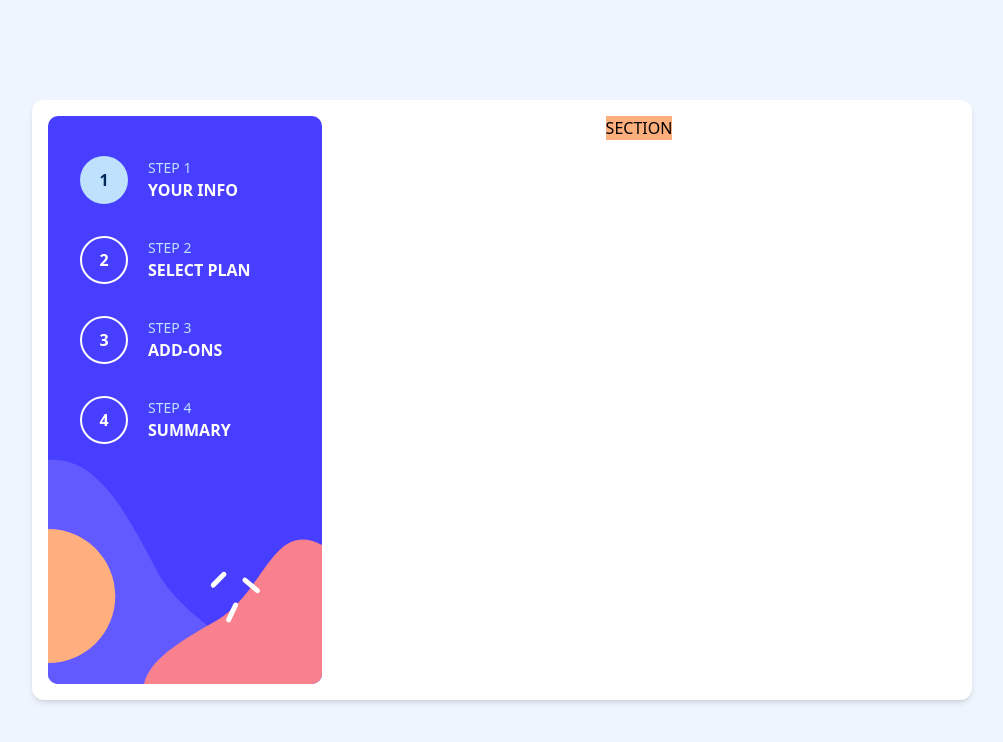
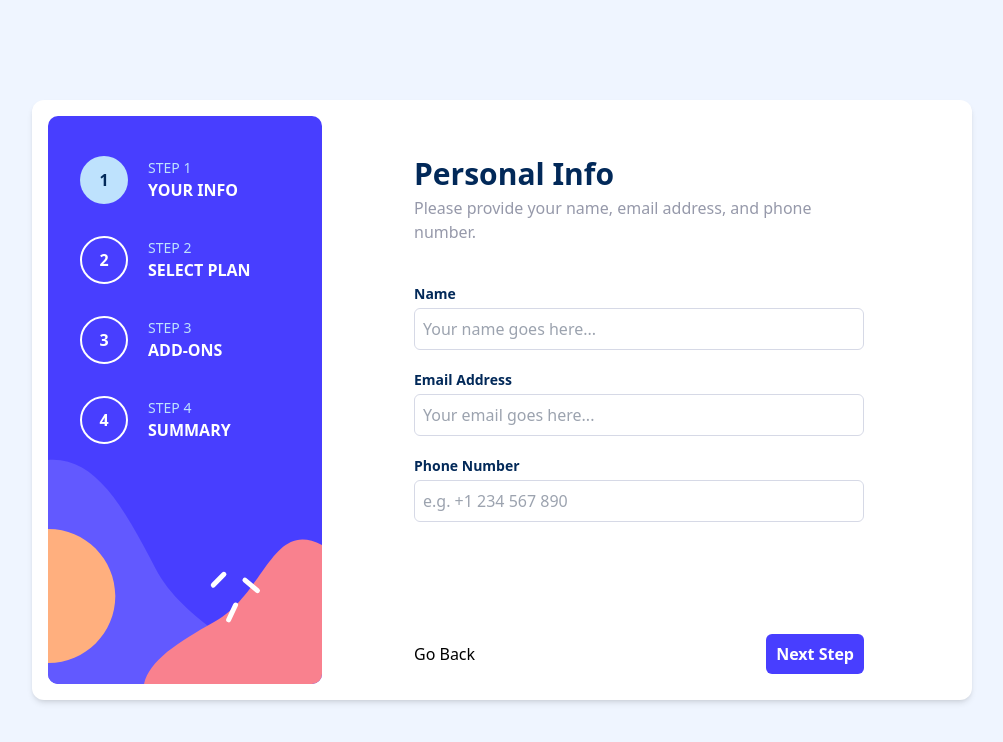
Before and after one commit to Alejandro1709/FM-MultiTabs, a React (Vite) app: page / in a window 1280 px wide. Shown: the top 742 px of the page, without its empty margins (138-1141 px from the left). Built offline with nearby package versions, Linux system fonts and the light colour scheme.

Commit message:
Add: main ui and Add First step

```diff
--- a/src/App.tsx
+++ b/src/App.tsx
@@ -1,16 +1,38 @@
 import Sidebar from "./components/Sidebar"
+import TabFooter from "./components/TabFooter"
 
 function App() {
   return (
-    <main className="flex md:justify-center md:items-center min-h-screen bg-background">
-      <div className="flex flex-col md:flex-row bg-white md:p-[16px] md:shadow-md md:h-[600px] flex-1 md:max-w-[940px] md:rounded-xl">
+    <main className="relative flex md:justify-center md:items-center min-h-screen bg-background">
+      <div className="flex flex-col md:flex-row md:bg-white md:p-[16px] md:shadow-md md:h-[600px] flex-1 md:max-w-[940px] md:rounded-xl">
         <Sidebar />
-        <section className="flex items-start flex-1">
-          <article className="max-w-[450px] mx-auto bg-orange">
-            SECTION
+        <section className="flex-1 md:pt-[40px] md:pb-[10px] z-20 -translate-y-20 md:translate-y-0">
+          <article className="flex flex-col gap-[40px] max-w-[450px] mx-auto md:h-full md:shadow-none shadow-md bg-white rounded-lg md:py-0 md:px-0 py-[32px] px-[24px] md:rounded-none overflow-hidden">
+            <header className="flex flex-col gap-[4px]">
+              <h1 className="text-denim font-bold text-3xl">Personal Info</h1>
+              <p className="text-grey">Please provide your name, email address, and phone number.</p>
+            </header>
+            <form className="flex flex-col justify-between h-full">
+              <div className="flex flex-col gap-[20px]">
+                <div className="flex flex-col gap-1">
+                  <label htmlFor="name" className="text-denim font-bold text-sm">Name</label>
+                  <input type="text" id="name" className="border border-border font-medium text-denim outline-purple rounded-md p-[8px]" placeholder="Your name goes here..." />
+                </div>
+                <div className="flex flex-col gap-1">
+                  <label htmlFor="email" className="text-denim font-bold text-sm">Email Address</label>
+                  <input type="text" id="email" className="border border-border font-medium text-denim outline-purple rounded-md p-[8px]" placeholder="Your email goes here..." />
+                </div>
+                <div className="flex flex-col gap-1">
+                  <label htmlFor="phone" className="text-denim font-bold text-sm">Phone Number</label>
+                  <input type="text" id="phone" className="border border-border font-medium text-denim outline-purple rounded-md p-[8px]" placeholder="e.g. +1 234 567 890" />
+                </div>
+              </div>
+              <TabFooter hidesOnMobile />
+            </form>
           </article>
         </section>
       </div>
+      <TabFooter isFixed />
     </main>
   )
 }
--- /dev/null
+++ b/src/components/PersonalForm.tsx
@@ -0,0 +1,7 @@
+function PersonalForm() {
+  return (
+    <div>PersonalForm</div>
+  )
+}
+
+export default PersonalForm
--- /dev/null
+++ b/src/components/TabFooter.tsx
@@ -0,0 +1,15 @@
+type TabFooterProps = {
+  isFixed?: boolean;
+  hidesOnMobile?: boolean;
+};
+
+function TabFooter({ isFixed = false, hidesOnMobile = false }: TabFooterProps) {
+  return (
+    <div className={`${isFixed ? 'md:hidden fixed bottom-0 bg-white p-6 w-full' : 'md:flex flex-row justify-between items-center'} ${hidesOnMobile ? 'hidden' : 'flex flex-row justify-between items-center'}`}>
+      <button>Go Back</button>
+      <button className="bg-purple hover:bg-denim text-white w-fit rounded-md py-[8px] px-[10px] font-bold">Next Step</button>
+    </div>
+  )
+}
+
+export default TabFooter
--- a/src/components/Tabs.tsx
+++ b/src/components/Tabs.tsx
@@ -8,7 +8,7 @@ type TabsProps = {
 function Tabs({ hidesOnMobile = false }: TabsProps) {
   const [activeTab, setActiveTab] = useState(1)
   return (
-    <ul className={`md:flex flex-col gap-[32px] ml-[32px] mt-[40px] ${hidesOnMobile ? 'hidden' : 'flex'} transition-all`} role="navigation">
+    <ul className={`md:flex flex-col gap-[32px] ml-[32px] mt-[40px] transition-all ${hidesOnMobile ? 'hidden' : 'flex'}`} role="navigation">
       <Tab title="Your info" step={1} active={activeTab === 1} onClick={() => setActiveTab(1)} />
       <Tab title="Select plan" step={2} active={activeTab === 2} onClick={() => setActiveTab(2)} />
       <Tab title="Add-ons" step={3} active={activeTab === 3} onClick={() => setActiveTab(3)} />
```
